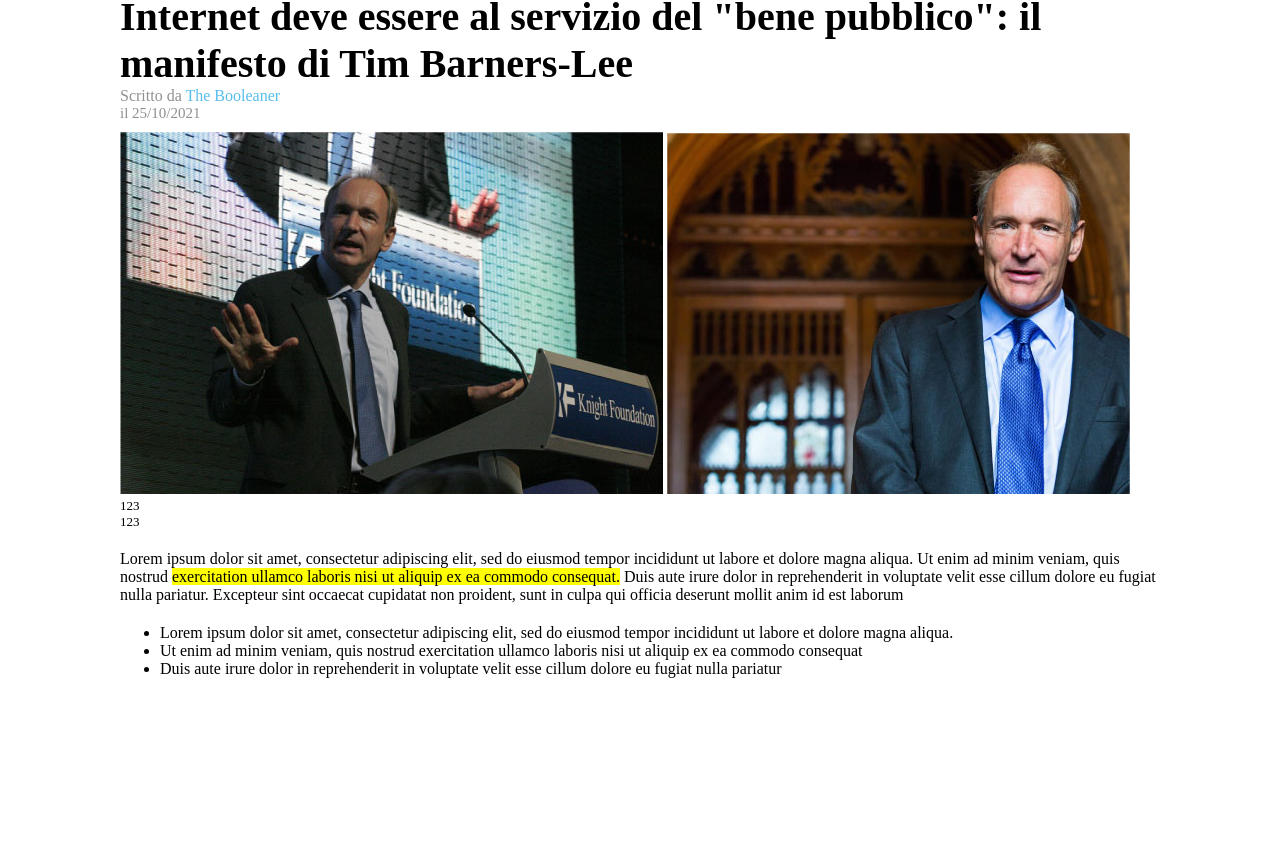
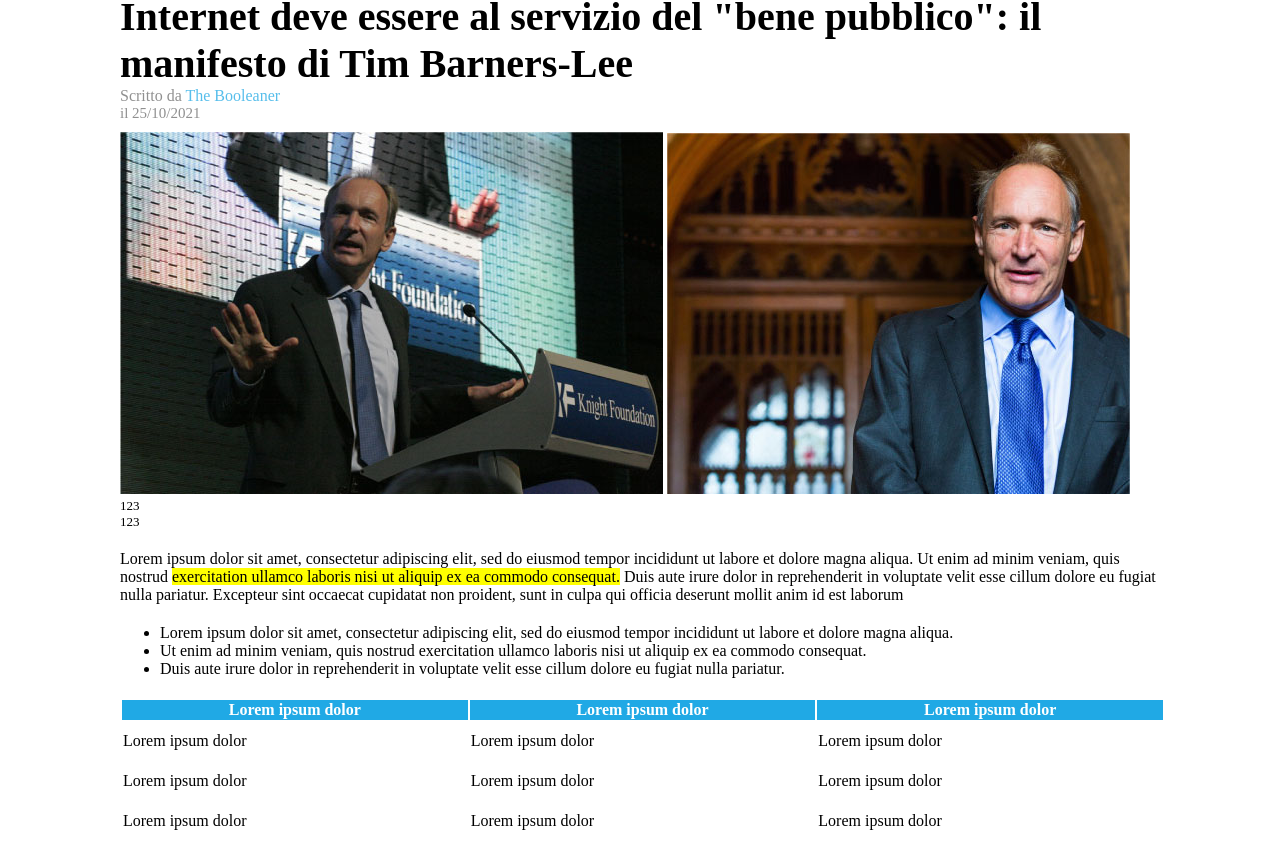
Before and after one commit to Osnago-L/html-css-booleaner, a plain HTML site: page index.html in a window 1280 px wide. Shown: the part 107-949 px from the top of the page. Before the commit the page ends 800 px from the top, so only its background shows below. Drawn offline with Linux system fonts and the light colour scheme.

Commit message:
scheletro tabella

```diff
--- a/index.html
+++ b/index.html
@@ -45,9 +45,40 @@
                 </p>
                 <ul>
                     <li>Lorem ipsum dolor sit amet, consectetur adipiscing elit, sed do eiusmod tempor incididunt ut labore et dolore magna aliqua. </li>
-                    <li>Ut enim ad minim veniam, quis nostrud exercitation ullamco laboris nisi ut aliquip ex ea commodo consequat</li>
-                    <li>Duis aute irure dolor in reprehenderit in voluptate velit esse cillum dolore eu fugiat nulla pariatur</li>
+                    <li>Ut enim ad minim veniam, quis nostrud exercitation ullamco laboris nisi ut aliquip ex ea commodo consequat.</li>
+                    <li>Duis aute irure dolor in reprehenderit in voluptate velit esse cillum dolore eu fugiat nulla pariatur.</li>
                 </ul>
+            </div>
+        </section>
+        <!-- tabella -->
+        <section>
+            <div id="tabella">
+                <table>
+                    <thead>
+                        <tr>
+                            <th >Lorem ipsum dolor</th>
+                            <th>Lorem ipsum dolor</th>
+                            <th>Lorem ipsum dolor</th>
+                        </tr>
+                    </thead>
+                    <tbody>
+                        <tr>
+                            <td>Lorem ipsum dolor</td>
+                            <td>Lorem ipsum dolor</td>
+                            <td>Lorem ipsum dolor</td>
+                        </tr>
+                        <tr>
+                            <td>Lorem ipsum dolor</td>
+                            <td>Lorem ipsum dolor</td>
+                            <td>Lorem ipsum dolor</td>
+                        </tr>
+                        <tr>
+                            <td>Lorem ipsum dolor</td>
+                            <td>Lorem ipsum dolor</td>
+                            <td>Lorem ipsum dolor</td>
+                        </tr>
+                    </tbody>
+                </table>
             </div>
         </section>
     </main>
--- a/style.css
+++ b/style.css
@@ -48,3 +48,18 @@ main img{
     margin-top: 20px;
     margin-bottom: 20px;
 }
+#tabella table{
+    margin-top: 20px;
+
+}
+#tabella th{
+    background-color: #20a9e5;
+    color: white;
+    width: 350px;
+
+}
+#tabella tbody td{
+    padding-top: 10px;
+    padding-bottom: 10px;
+
+}
```
